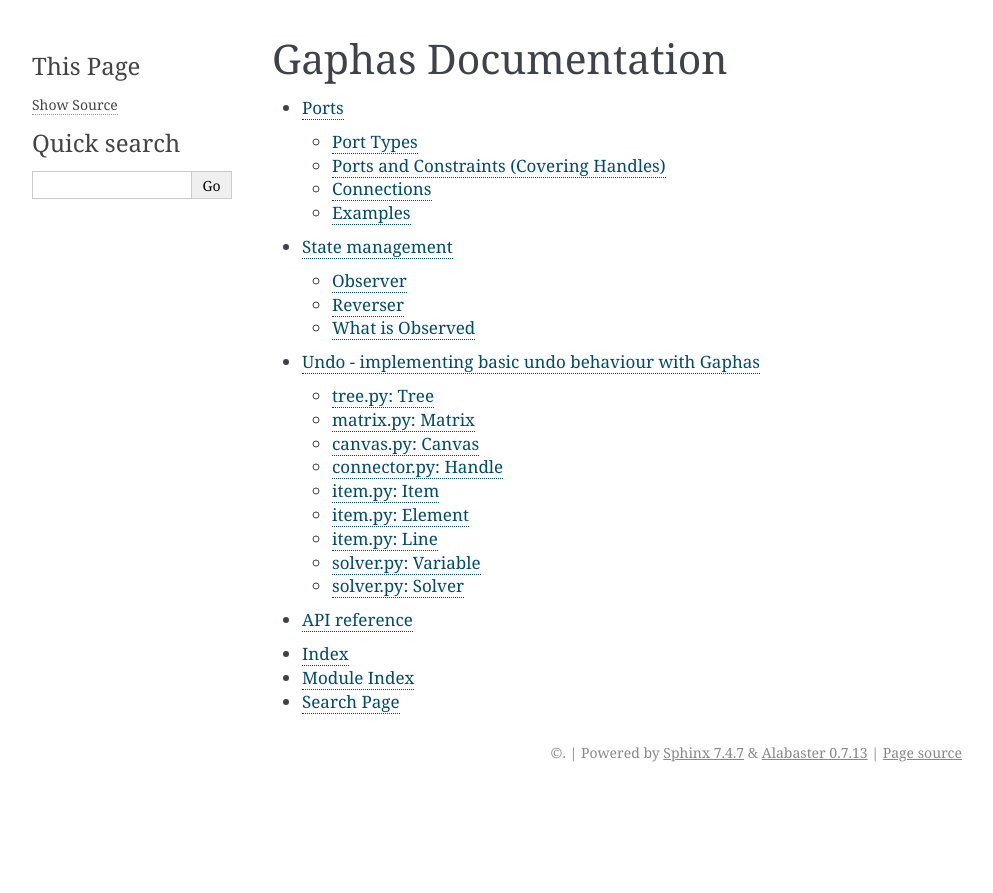
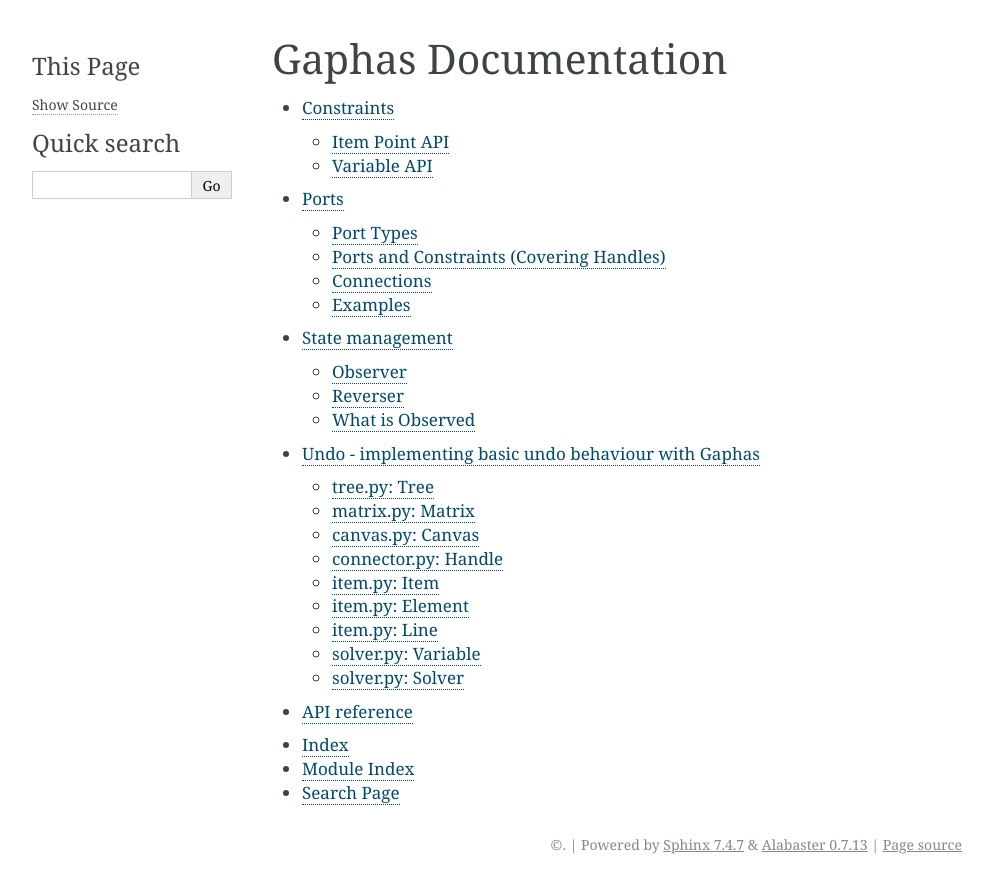
Before and after one commit to gaphor/gaphas, a Sphinx documentation site: the page built from doc/contents.txt, in a window 1280 px wide. Shown: the top 893 px of the page, without its empty margins (148-1141 px from the left). Built offline with Sphinx 7.4.7, drawn with Linux system fonts in a browser that asks for light colours.

Commit message:
- starting to write about constraints

```diff
--- /dev/null
+++ b/doc/constraints.txt
@@ -0,0 +1,8 @@
+Constraints
+===========
+
+Item Point API
+--------------
+
+Variable API
+------------
--- a/doc/contents.txt
+++ b/doc/contents.txt
@@ -4,6 +4,7 @@
 .. toctree::
    :maxdepth: 2
 
+   constraints
    ports
    state
    undo
```
